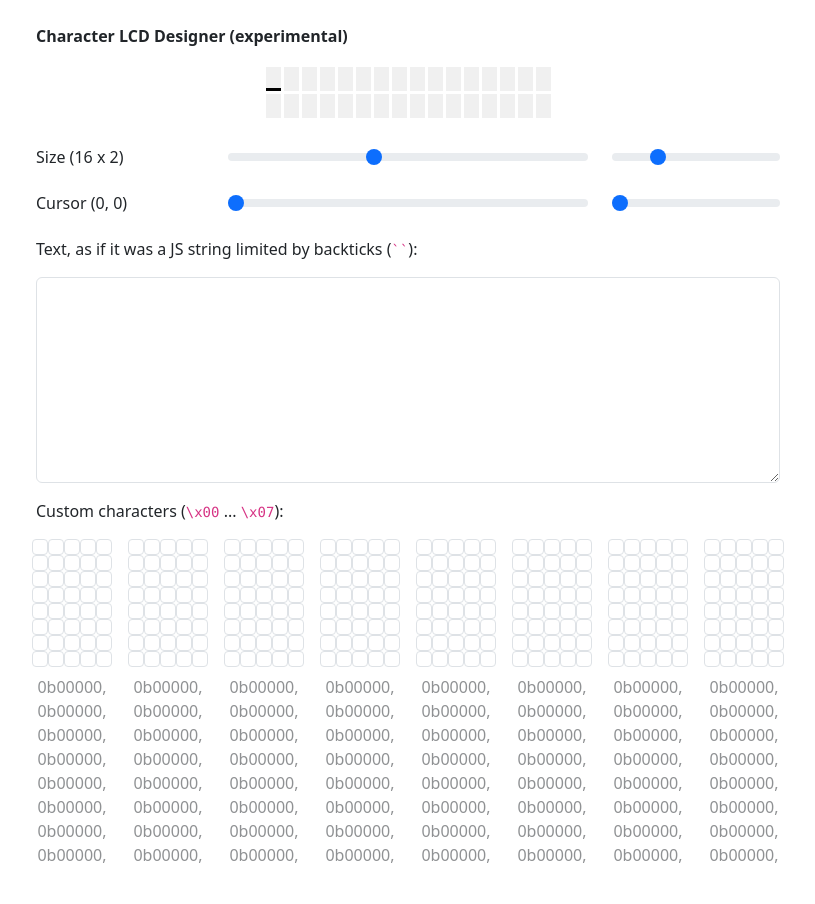
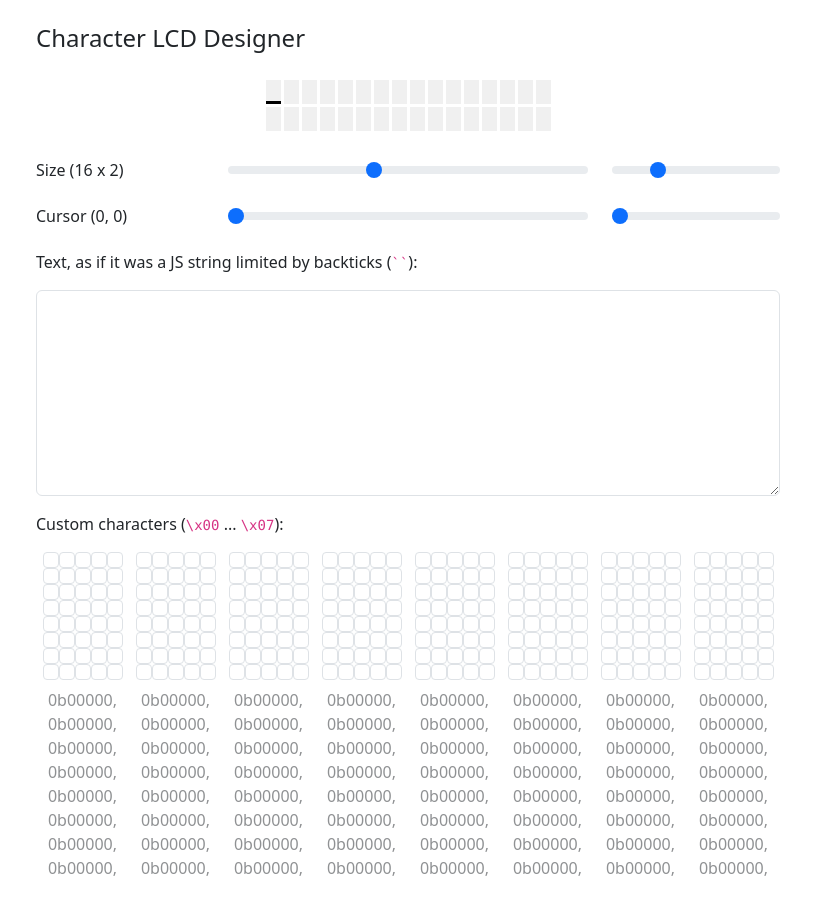
Before and after one commit to mateusznowakdev/charlcd-designer, a React (Vite) app: page / in a window 1280 px wide. Shown: the whole page, without its empty margins (232-1047 px from the left). Built offline with nearby package versions, Linux system fonts and the light colour scheme.

Commit message:
Add semantic header and main content

```diff
--- a/index.html
+++ b/index.html
@@ -6,10 +6,12 @@
     <title>Character LCD Designer</title>
   </head>
   <body>
-    <div class="container-fluid my-4">
-      <p><strong>Character LCD Designer (experimental)</strong></p>
+    <header class="container-fluid my-4">
+      <h1>Character LCD Designer</h1>
+    </header>
+    <main class="container-fluid my-4">
       <div id="root"></div>
-      <script type="module" src="/src/main.jsx"></script>
-    </div>
+    </main>
+    <script type="module" src="/src/main.jsx"></script>
   </body>
 </html>
--- a/src/main.css
+++ b/src/main.css
@@ -1,3 +1,8 @@
+h1 {
+  font-size: 1.5rem;
+  font-weight: 400;
+}
+
 .container-fluid {
   width: 768px;
 }
@@ -9,10 +14,6 @@
 
 .custom-characters {
   display: flex;
-  gap: 1rem;
-  justify-content: center;
-  margin: 0 auto;
-  width: 0;
 }
 
 .custom-character {
```
